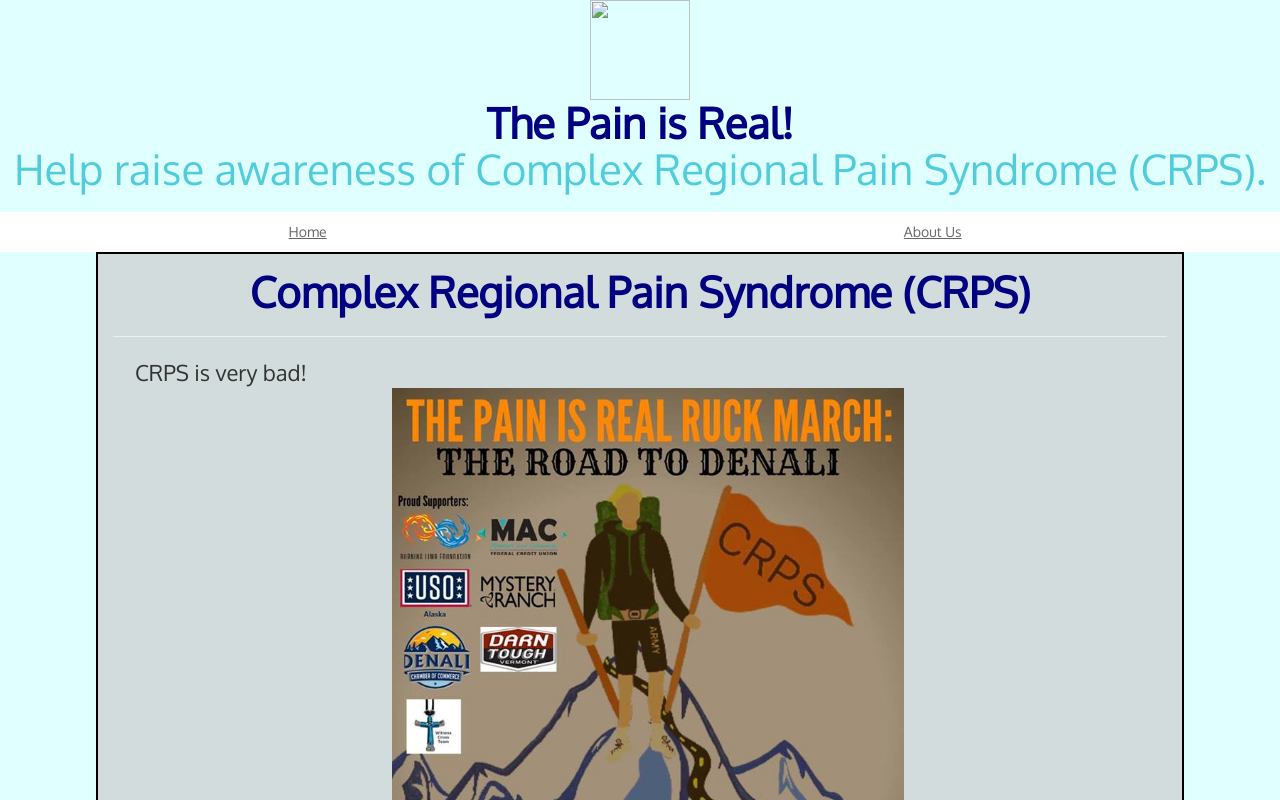
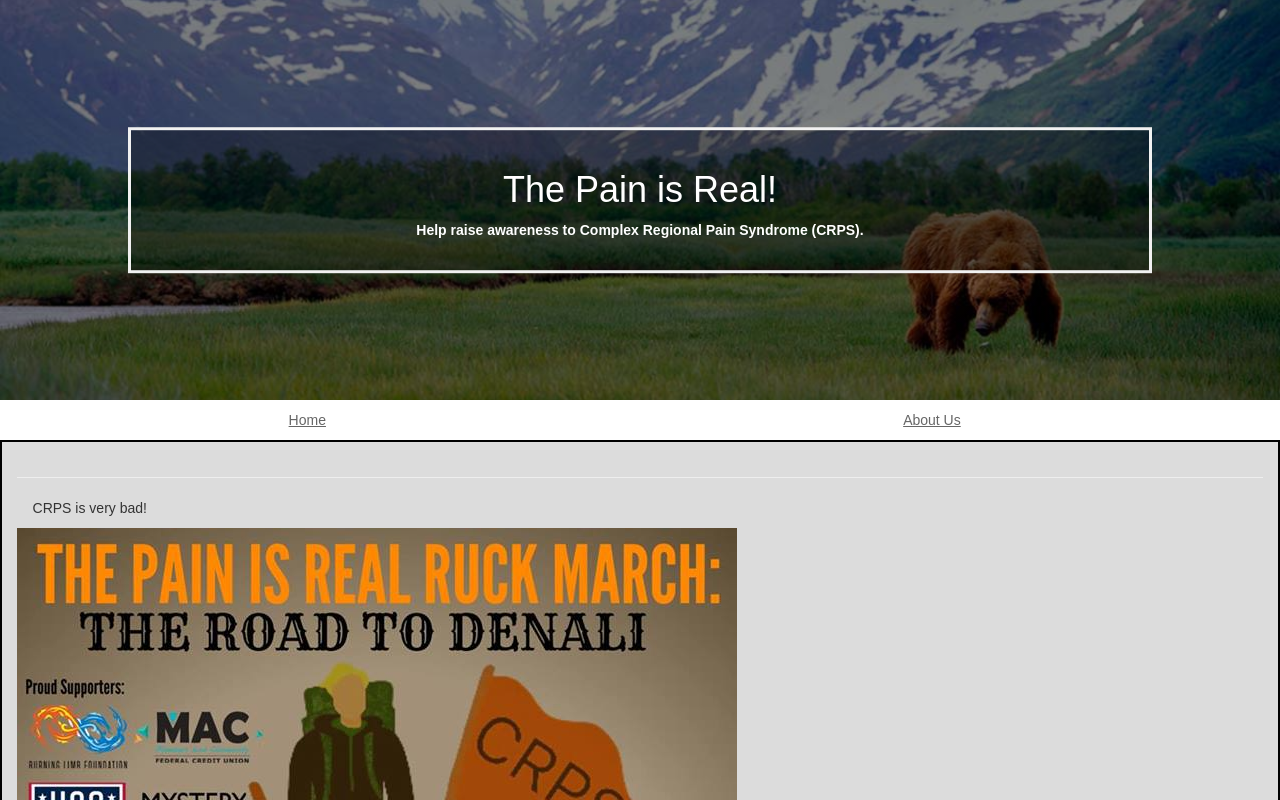
Before and after one commit to chris-mcclure/thepainisreal, a plain HTML site: page public_html/index.html in a window 1280 px wide. Shown: the top 800 px of the page. Drawn offline with nearby package versions, Linux system fonts and the light colour scheme.

Commit message:
added hero image of alaska to make site more personal

```diff
--- a/public_html/CSS/main.css
+++ b/public_html/CSS/main.css
@@ -1,96 +1,91 @@
-@import url('https://fonts.googleapis.com/css?family=Oxygen');
+/*
+To change this license header, choose License Headers in Project Properties.
+To change this template file, choose Tools | Templates
+and open the template in the editor.
+*/
+/*
+    Created on : May 11, 2019, 10:07:35 PM
+    Author     : chrismcclure
+*/
+
+            body, html {
+                height: 100%;
+                margin: 0;
+                font-family: Arial, Helvetica, sans-serif;
+            }
 
             * {
-	font-family: "Oxygen", sans-serif;
+                box-sizing: border-box;
             }
 
-body {
-	background-image: url("../img/toilet1.png");
-	background-color: black;
-	background-attachment: fixed;
+            .hero-image {
+                background-image: linear-gradient(rgba(0, 0, 0, 0.5), rgba(0, 0, 0, 0.5)),
+                    url("../img/alaska.jpg");
+                height: 50%;
+                background-position: center;
                 background-repeat: no-repeat;
+                background-size: cover;
+                position: relative;
             }
 
-h1 {
-	padding: -5px;
-	margin: 0 auto;
+            .hero-text {
+              background-color: rgb(0,0,0); /* Fallback color */
+              background-color: rgba(0,0,0, 0.3); /* Black w/opacity/see-through */
+              color: white;
+              font-weight: bold;
+              border: 3px solid #f1f1f1;
+              position: absolute;
+              top: 50%;
+              left: 50%;
+              transform: translate(-50%, -50%);
+              z-index: 2;
+              width: 80%;
+              padding: 20px;
               text-align: center;
-	font-size: 42px;
-	color: #000080;
             }
 
-h2 {
-	padding: -5px;
+            .menu{
+                list-style-type: none;
                 margin: 0;
-	font-size: 32px;
-	color: #000080;
+                padding: 0;
+                overflow: hidden;
+                background-color: white;
             }
 
-h3 {
-	padding: -5px;
-	margin: 0;
-	font-size: 28px;
-	color: #000080;
+            li.menu{
+                float: left;
             }
 
-h4 {
-    padding: -5px;
-    margin: 0 auto;
-    font-size: 22px;
-    color: #1f4d53;
-
+            li a.menu{
+                display: block;
+                color: #666;
+                text-align: center;
+                padding: 10px 288.6px;
+                text-decoration: underline;
             }
 
-.subtitle {
-	color: #51ccdb;
+            li a.menu:hover:not(.active) {
+                background-color: #fee;
             }
 
-p {
-	padding: -5px;
-	margin: 0;
-	font-size: 22px;
-}
-
-ul, li {
-	padding: -5px;
-}
-
-ul.unordered_list {
-	margin: 15px;
-}
-
-li.unordered_list {
-	margin: 0;
-}
-
-img.icon {
-	width: 100px;
-	height: 100px;
-	display: block;
-	margin: 0 auto;
-}
-
-img.general_right {
-	padding-left: 15px;
-	float: right;
-	width: 25%;
-	height: 25%;
-}
-
-img.general_left {
-	padding-right: 15px;
-	float: left;
-	width: 25%;
-	height: 25%;
+            li a.active.menu{
+                color: white;
+                background-color: #3fa3af;
             }
 
             div#wrapper {
-	width: 85%;
+                width: auto;
                 height: auto;
                 margin: 0 auto;
                 padding: 15px;
                 border: 2px solid black;
                 background-color: rgba(205, 205, 205, 0.7);
+            }
+            div#menu{
+                width: 85%;
+                height: auto;
+                margin: 0 auto;
+                padding: 0;
             }
 
             .clearfix::after {
--- /dev/null
+++ b/public_html/header.html
@@ -0,0 +1,23 @@
+<!DOCTYPE html>
+<!--
+To change this license header, choose License Headers in Project Properties.
+To change this template file, choose Tools | Templates
+and open the template in the editor.
+-->
+<html>
+
+    <head>
+        <title>The Pain is Real</title>
+        <script type="text/javascript" src="util.js"></script>
+        <link rel="stylesheet" href="CSS/main.css" type="text/css"/>
+    </head>
+
+    <div id="_menu">
+        <ul class="menu">
+            <li class="menu"> <a class="menu" onclick="displaySingleDiv('home');">Home</a>
+            </li>
+            <li class="menu"> <a class="menu" onclick="displaySingleDiv('about-us');">About Us</a>
+            </li>
+        </ul>
+    </div>
+</html>
--- a/public_html/home.html
+++ b/public_html/home.html
@@ -1,9 +1,8 @@
 <div id="home">
-    <h1><strong>Complex Regional Pain Syndrome (CRPS)</strong></h1>
     <hr />
     <div class="clearfix">
         <p>&nbsp;&nbsp;&nbsp;&nbsp;CRPS is very bad!</p>
 
-        <img src="img/flyer.png" class="general_center"/>
+         <img src="img/flyer.png" class="general_center"/>
     </div>
 </div>
--- a/public_html/index.html
+++ b/public_html/index.html
@@ -8,25 +8,26 @@
         <title>The Pain is Real</title>
         <meta charset="UTF-8">
         <meta name="viewport" content="width=device-width, initial-scale=1.0">
-          <!-- Latest compiled and minified CSS -->
-            <link rel="stylesheet" href="https://maxcdn.bootstrapcdn.com/bootstrap/3.3.6/css/bootstrap.min.css"/>
+        <link rel="stylesheet" href="https://maxcdn.bootstrapcdn.com/bootstrap/3.3.6/css/bootstrap.min.css"/>
 
             <!-- for displaying and hiding divs -->
             <script type="text/javascript" src="http://ajax.googleapis.com/ajax/libs/jquery/1.2.6/jquery.min.js"></script>
-
-
             <!-- for displaying and hiding divs -->
             <script type="text/javascript" src="util.js"></script>
-
             <!-- potty picker css -->
-
-            <link rel="stylesheet" href="css/pain_main.css" type="text/css" />
+            <link rel="stylesheet" href="CSS/main.css" type="text/css" />
 
     </head>
     <body>
-        <div id="the-pain-is-real-main">
-            <div id ="gpheader"><script>displayDiv('gpheader');</script></div>
-            <div id="pain_wrapper">
+        <div class="hero-image">
+            <div class="hero-text">
+                <h1> The Pain is Real! </h1>
+                <p> Help raise awareness to Complex Regional Pain Syndrome (CRPS). </p>
+            </div>
+        </div>
+        <div id="main">
+            <div id ="header"><script>displayDiv('header');</script></div>
+            <div id="wrapper">
                 <div id="home"><script>
                     displaySingleDiv('home'); </script></div>
                 <div id="about-us"></div>
```
Also changed, not shown: public_html/about-us.html (+3 -0 lines), public_html/img/alaska.jpg (added). Lines whose indentation alone changed are shown as unchanged.
